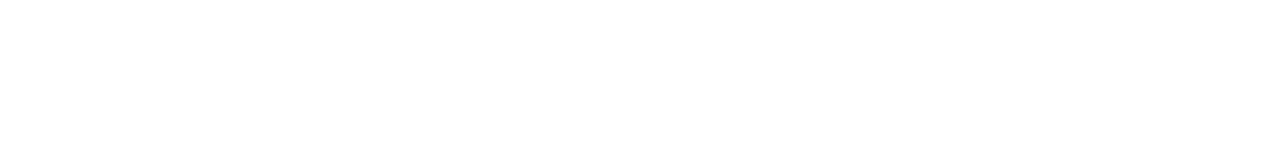
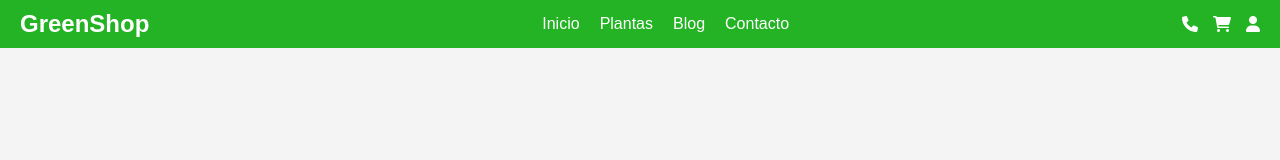
Before and after one commit to CarlosValen93/proyecto_javascript, a plain HTML site: page index.html in a window 1280 px wide. Drawn offline with Linux system fonts and the light colour scheme.

Commit message:
header hecho

```diff
--- /dev/null
+++ b/archivocss/style.css
@@ -0,0 +1,56 @@
+
+* {
+    margin: 0;
+    padding: 0;
+    box-sizing: border-box;
+  }
+
+  /* Estilos del body */
+  body {
+    font-family: Arial, sans-serif;
+    background-color: #f4f4f4;
+  }
+
+  /* Header */
+  .header {
+    display: flex;
+    justify-content: space-between;
+    align-items: center;
+    background-color: #24B324;
+    padding: 10px 20px;
+    color: white;
+  }
+
+  /* Logo */
+  .logo {
+    font-size: 1.5em;
+    font-weight: bold;
+  }
+
+  /* Navegación */
+  .nav {
+    display: flex;
+    gap: 20px;
+  }
+
+  .nav a {
+    color: white;
+    text-decoration: none;
+    font-size: 1em;
+  }
+
+  .nav a:hover {
+    text-decoration: underline;
+  }
+
+  /* Iconos */
+  .icons {
+    display: flex;
+    gap: 15px;
+  }
+
+  .icons a img {
+    width: 20px;
+    height: 20px;
+    filter: brightness(0) invert(1); /* Hace los íconos blancos */
+  }
--- a/index.html
+++ b/index.html
@@ -4,8 +4,29 @@
     <meta charset="UTF-8">
     <meta name="viewport" content="width=device-width, initial-scale=1.0">
     <title>Document</title>
-</head>
+    <head>
+        <link href="https://cdnjs.cloudflare.com/ajax/libs/font-awesome/6.0.0/css/all.min.css" rel="stylesheet">
+        <link rel="stylesheet" href="./archivocss/style.css">
+      </head>
+
 <body>
+    <header>
+        <header class="header">
+            <div class="logo">
+              GreenShop
+            </div>
+            <nav class="nav">
+              <a href="#inicio">Inicio</a>
+              <a href="#plantas">Plantas</a>
+              <a href="#blog">Blog</a>
+              <a href="#contacto">Contacto</a>
+            </nav>
+            <div class="icons">
+                <i class="fa-solid fa-phone"></i>
+                <i class="fa-solid fa-cart-shopping"></i>
+                <i class="fa-solid fa-user"></i>
+            </div>
+    </header>
 
 </body>
 </html>
```
Also changed, not shown: data.js (added).
